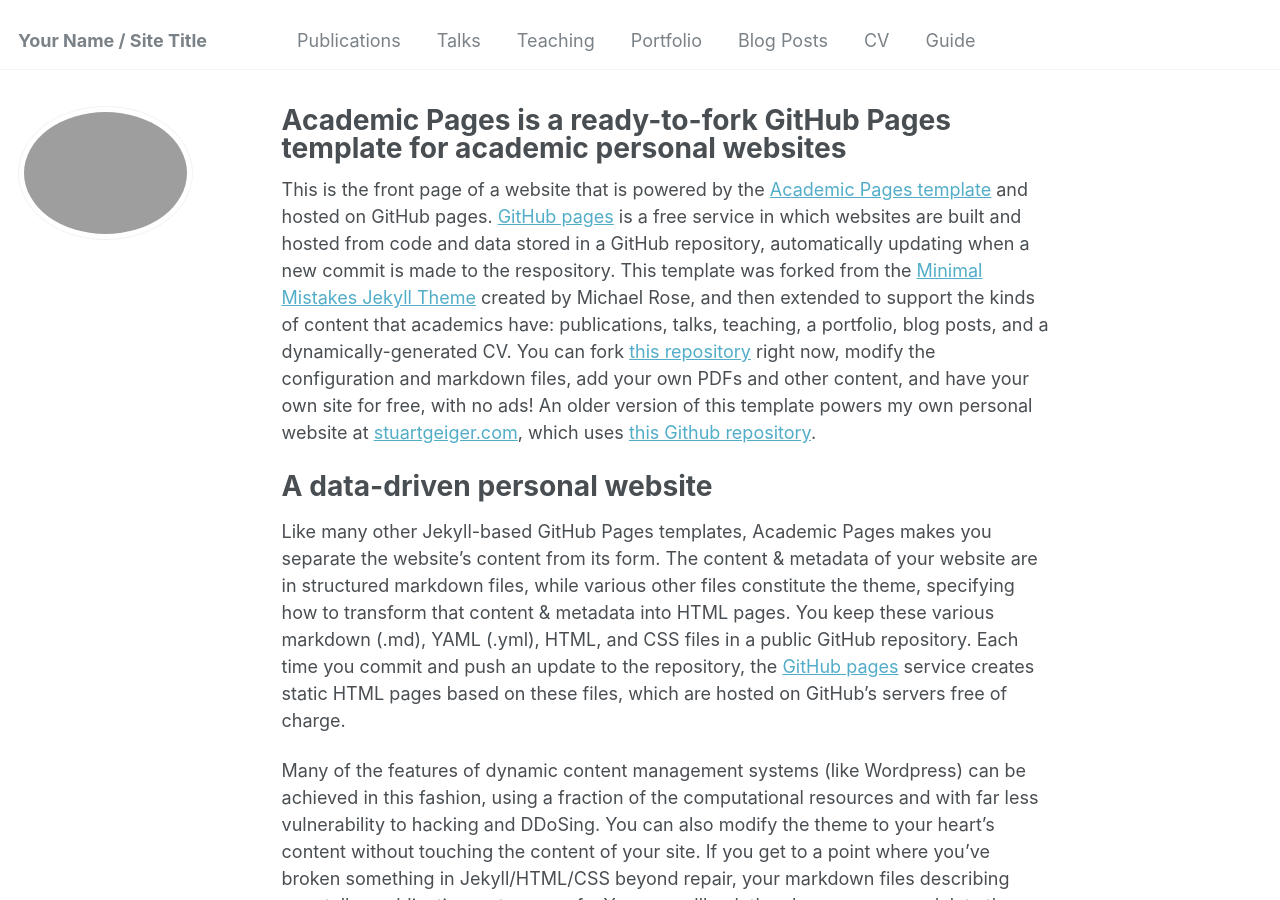
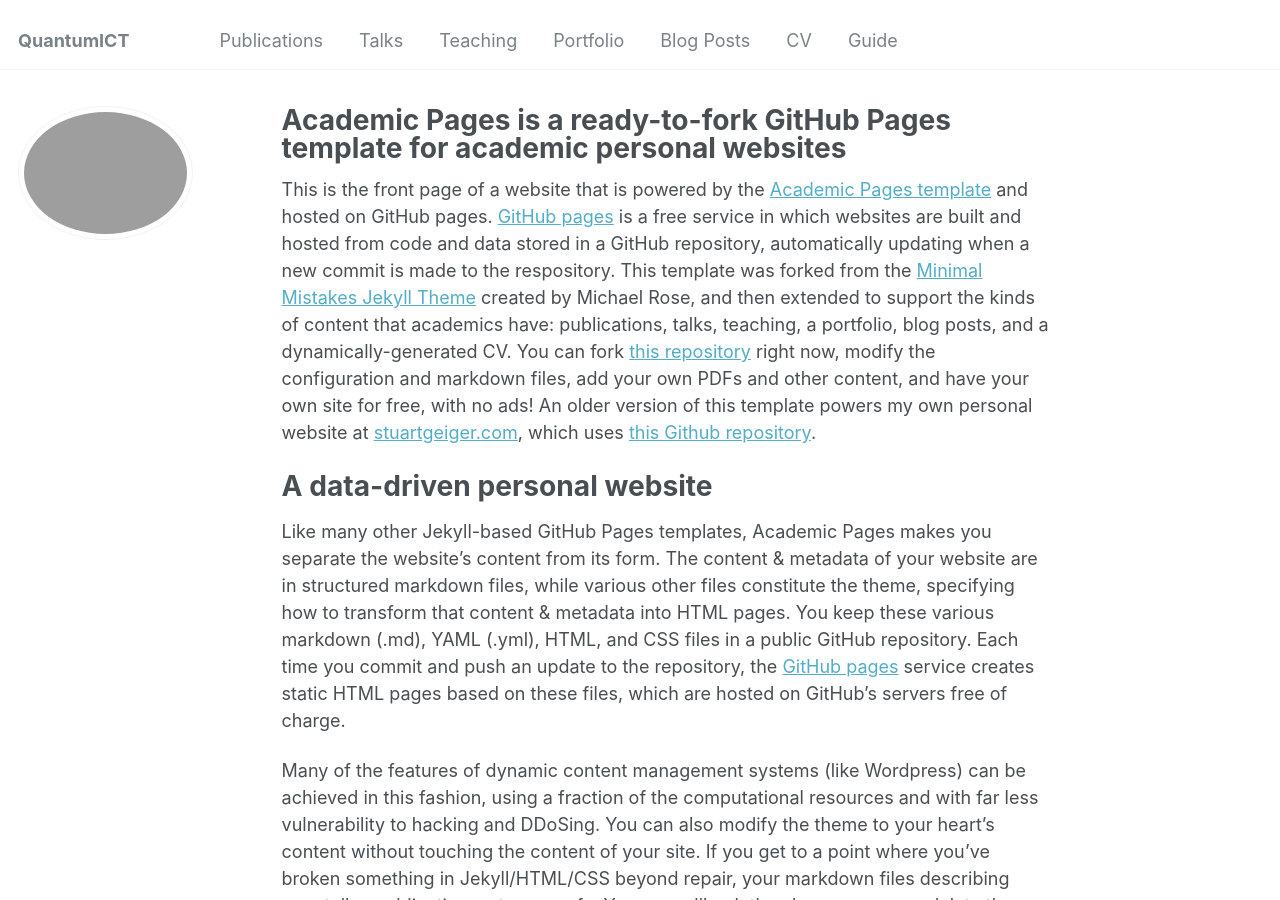
Before and after one commit to QuantumICT/mainpage-old, a Jekyll site: the page built from _pages/about.md, in a window 1280 px wide and 900 px high. Built offline with Jekyll 4.4.1, drawn with Linux system fonts in a browser that asks for light colours.

Commit message:
Update _config.yml

```diff
--- a/_config.yml
+++ b/_config.yml
@@ -8,13 +8,13 @@
 
 # Basic Site Settings
 locale                   : "en-US"
-title                    : "Your Name / Site Title"
+title                    : "QuantumICT"
 title_separator          : "-"
 name                     : &name "Your Name"
-description              : &description "personal description"
-url                      : https://academicpages.github.io # the base hostname & protocol for your site e.g. "https://mmistakes.github.io"
+description              : &description "Our research group, QuantumICT at HFNL & USTC."
+url                      : https://quantumict.github.io/QuantumICTpage # the base hostname & protocol for your site e.g. "https://mmistakes.github.io"
 baseurl                  : "" # the subpath of your site, e.g. "/blog"
-repository               : "academicpages/academicpages.github.io"
+repository               : "QuantumICT/QuantumICTpage"
 
 # Site Author - The following control what appear as part of the author content on the side bar.
 #               If a field is blank the icon and link will not appear, otherwise it will be shown.
```
